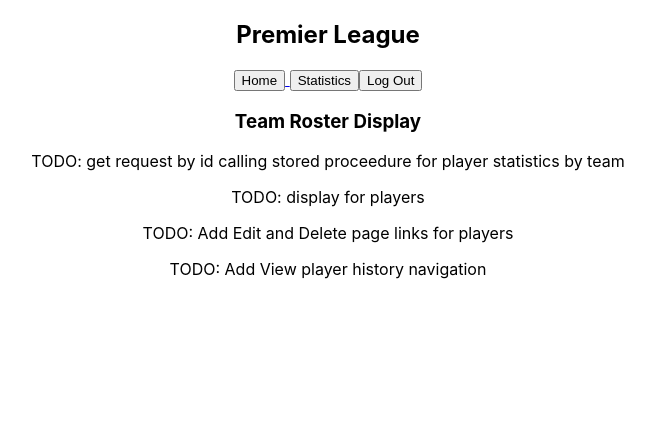
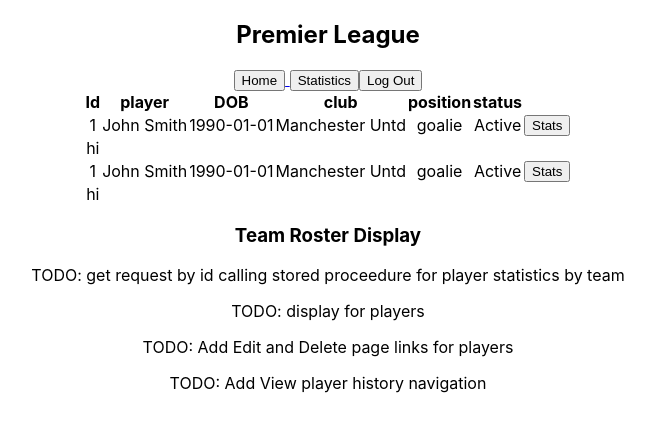
Before and after one commit to jpwalters3/football-capstone-client, a React (Create React App) app: page /Roster in a window 1280 px wide. Shown: the top 432 px of the page, without its empty margins (312-967 px from the left). Built offline with nearby package versions, Linux system fonts and the light colour scheme.

Commit message:
centered roster table

```diff
--- a/src/pages/Roster.jsx
+++ b/src/pages/Roster.jsx
@@ -1,4 +1,5 @@
 import PlayerDisplay from "../components/PlayerDisplay";
+import '../styles/Roster.css'
 import React from 'react'
 
 //Example info passed in
@@ -43,7 +44,7 @@
 const Roster = () =>{
     return(
         <>
-            <table>
+            <table className = "roster-display">
                 <tbody>
                     <tr>
                         <th>Id</th><th colSpan="2">player</th><th>DOB</th><th colSpan="2">club</th><th>position</th><th>status</th>
--- a/src/pages/ViewRoster.js
+++ b/src/pages/ViewRoster.js
@@ -1,11 +1,13 @@
 import React from 'react'
 import Header from '../components/Header'
+import Roster from './Roster'
 
 const ViewRoster = () => {
     let urlparams = new URLSearchParams(window.location.search)
   return (
     <div>
         <Header />
+        <Roster />
         <h3>Team {urlparams.get('id')} Roster Display</h3>
         <p>TODO: get request by id calling stored proceedure for player statistics by team</p>
         <p>TODO: display for players</p>
--- /dev/null
+++ b/src/styles/Roster.css
@@ -0,0 +1,4 @@
+.roster-display{
+    margin-left: auto;
+    margin-right: auto;
+}
```
